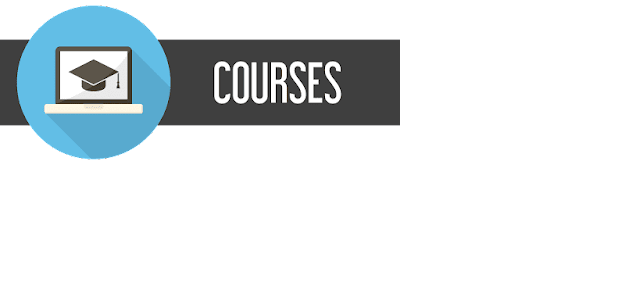
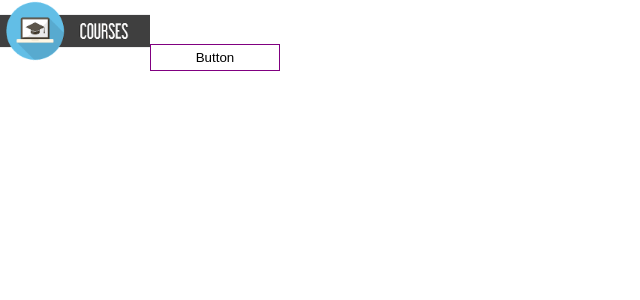
Before and after one commit to NataliiaChapai/EPAM_LAB_React, a React (Create React App) app: page / in a window 1280 px wide. Shown: the top 300 px of the page, without its empty margins (0-640 px from the left). Built offline with nearby package versions, Linux system fonts and the light colour scheme.

Commit message:
adds Button component

```diff
--- a/package.json
+++ b/package.json
@@ -6,9 +6,11 @@
     "@testing-library/jest-dom": "^5.16.5",
     "@testing-library/react": "^13.4.0",
     "@testing-library/user-event": "^13.5.0",
+    "@types/styled-components": "^5.1.26",
     "react": "^18.2.0",
     "react-dom": "^18.2.0",
     "react-scripts": "5.0.1",
+    "styled-components": "^5.3.6",
     "web-vitals": "^2.1.4"
   },
   "scripts": {
--- a/src/App.jsx
+++ b/src/App.jsx
@@ -1,6 +1,12 @@
+import Button from './common/Button/Button';
 import Logo from './components/Header/components/Logo/Logo';
 
 function App() {
-	return <Logo></Logo>;
+	return (
+		<>
+			<Logo></Logo>
+			<Button buttonText='Button'></Button>
+		</>
+	);
 }
 export default App;
--- a/src/common/Button/Button.jsx
+++ b/src/common/Button/Button.jsx
@@ -0,0 +1,19 @@
+import PropTypes from 'prop-types';
+import styled from 'styled-components';
+
+const Btn = styled.button`
+	padding: 5px;
+	min-width: 130px;
+	border: 1px solid purple;
+	background-color: #fff;
+`;
+
+function Button({ buttonText, onClick }) {
+	return <Btn onClick={onClick}>{buttonText}</Btn>;
+}
+export default Button;
+
+Button.propTypes = {
+	buttonText: PropTypes.string.isRequired,
+	onClick: PropTypes.func.isRequired,
+};
--- a/src/components/Header/components/Logo/Logo.jsx
+++ b/src/components/Header/components/Logo/Logo.jsx
@@ -1,6 +1,11 @@
 import logo from './logo.png';
+import styled from 'styled-components';
+
+const Img = styled.img`
+	width: 150px;
+`;
 
 function Logo() {
-	return <img src={logo} alt='logo' />;
+	return <Img src={logo} alt='logo'></Img>;
 }
 export default Logo;
```
Also changed, not shown: 1 other file (tests, documents, lock files or other folders).
